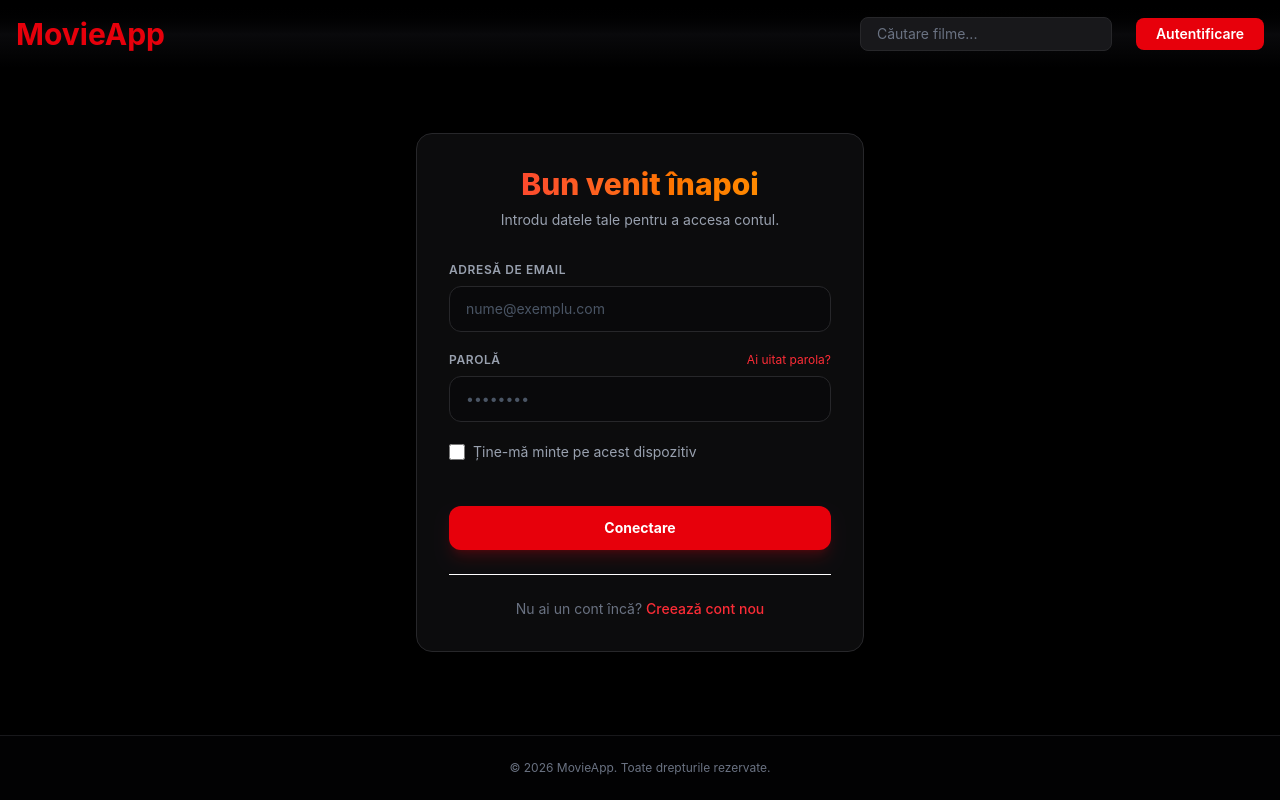
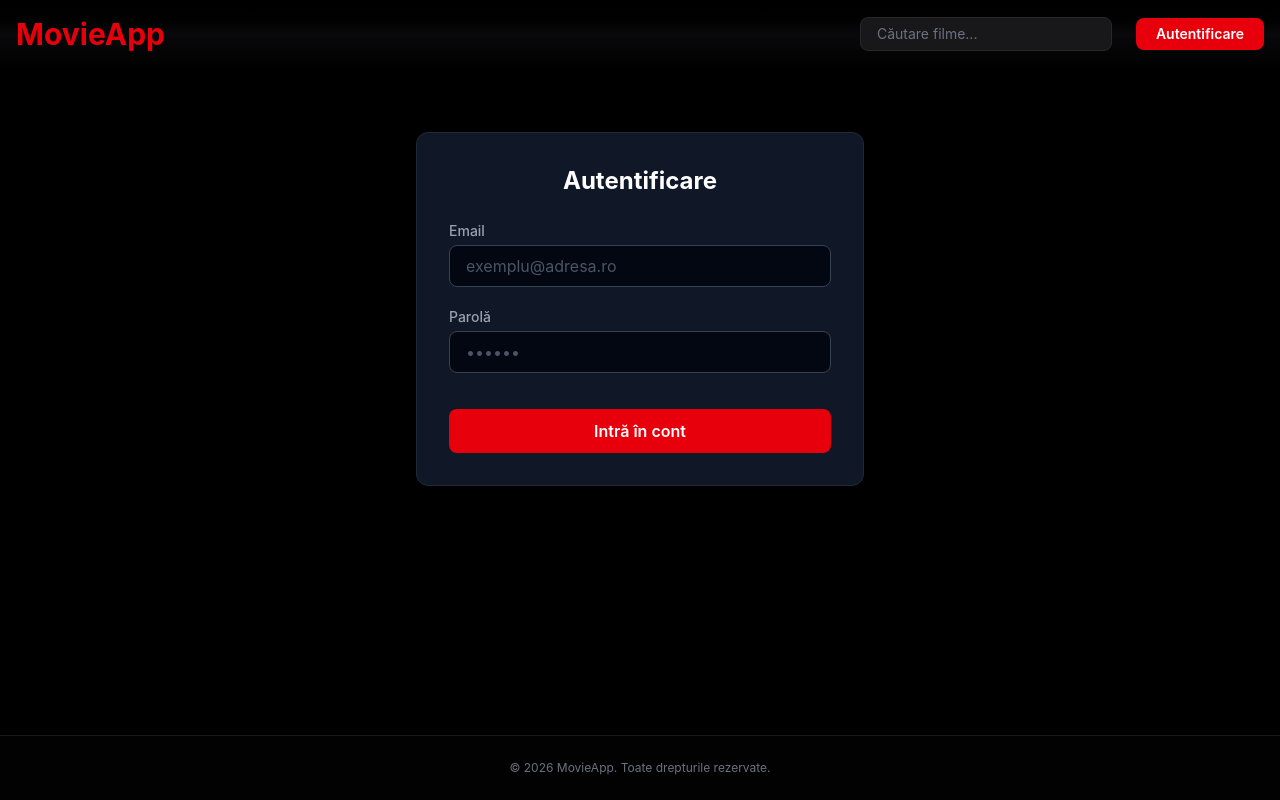
Before and after one commit to vlad-priscu-globant/movie-app-jul-2025, a Vue app: page /login in a window 1280 px wide. Built offline with nearby package versions, Linux system fonts and the light colour scheme.

Commit message:
session-4 material

```diff
--- a/package.json
+++ b/package.json
@@ -14,7 +14,8 @@
     "@tailwindcss/vite": "^4.3.2",
     "autoprefixer": "^10.5.3",
     "postcss": "^8.5.19",
-    "tailwindcss": "^4.3.2"
+    "tailwindcss": "^4.3.2",
+    "zod": "^4.4.3"
   },
   "devDependencies": {
     "@types/node": "^24.13.2",
--- a/src/views/LoginView.vue
+++ b/src/views/LoginView.vue
@@ -1,92 +1,94 @@
 <script setup lang="ts">
-import type { UserCredentials } from '../types';
+import { ref, reactive, watch } from 'vue'
+import { z } from 'zod'
 
-// În această sesiune ne concentrăm pe arhitectura statică și stilizare
-const handleLogin = (e: Event) => {
-  // exempla of getting a value form a form
-  // console.log(e.target[0].value)
-  e.preventDefault();
+// 1. Definim schema Zod
+const loginSchema = z.object({
+  email: z.string().min(1, 'Email-ul este obligatoriu').email('Adresa de email este invalidă'),
+  password: z.string().min(6, 'Parola trebuie să conțină minim 6 caractere')
+})
 
-  // Demonstrăm utilizarea tipului UserCredentials în TypeScript
-  const credentials: UserCredentials = {
-    email: "user@example.com",
-    password: "password123"
-  };
+// 1.5. Inferare tip TypeScript din schema Zod
+type LoginForm = z.infer<typeof loginSchema>
 
-};
+// 2. State formular
+// Folosim ref pentru a demonstra lucrul cu ref-uri pe obiecte (necesită .value în JS)
+const form = ref<LoginForm>({
+  email: '',
+  password: ''
+})
+
+// Folosim reactive pentru a demonstra starea grupată fără .value
+const errors = reactive<Record<keyof LoginForm, string>>({
+  email: '',
+  password: ''
+})
+
+// 3. Watchers: Curățăm erorile când utilizatorul reîncepe să scrie
+// Monitorizăm proprietățile din interiorul ref-ului folosind funcții getter (.value.prop)
+watch(() => form.value.email, () => {
+  if (errors.email) errors.email = ''
+})
+watch(() => form.value.password, () => {
+  if (errors.password) errors.password = ''
+})
+
+// 4. Computed: Verificăm silențios dacă formularul este valid (pentru a debloca butonul)
+// const isFormValid = computed(() => {
+//   return loginSchema.safeParse(form.value).success
+// })
+
+// 5. Validare finală la Submit
+const handleLogin = () => {
+  const result = loginSchema.safeParse(form.value)
+
+  if (!result.success) {
+    // Extragem erorile din Zod și le punem în starea de erori
+    const formattedErrors = result.error.format()
+    errors.email = formattedErrors.email?._errors[0] || ''
+    errors.password = formattedErrors.password?._errors[0] || ''
+    return
+  }
+
+  console.log('Formular valid! Date trimise către API:', result.data)
+}
 </script>
 
 <template>
-  <div class="flex items-center justify-center min-h-[75vh] px-4">
-    <div class="w-full max-w-md bg-zinc-900/50 border border-zinc-800 rounded-2xl p-8 backdrop-blur-lg shadow-2xl">
-      <div class="text-center mb-8">
-        <h2 class="text-3xl font-extrabold bg-gradient-to-r from-red-500 to-amber-500 bg-clip-text text-transparent">
-          Bun venit înapoi
-        </h2>
-        <p class="text-gray-400 text-sm mt-2">
-          Introdu datele tale pentru a accesa contul.
-        </p>
-      </div>
+  <div class="max-w-md mx-auto mt-10 bg-gray-900 p-8 rounded-xl shadow-2xl border border-gray-800">
+    <h2 class="text-2xl font-bold mb-6 text-center text-white">Autentificare</h2>
 
-      <form @submit="handleLogin" class="space-y-5">
+    <form @submit.prevent="handleLogin" class="flex flex-col gap-5">
       <div>
-          <label for="email" class="block text-xs font-semibold text-gray-400 uppercase tracking-wider mb-2">
-            Adresă de Email
-          </label>
+        <label class="block text-sm font-medium text-gray-400 mb-1">Email</label>
         <input
-            type="email"
-            id="email"
-            placeholder="nume@exemplu.com"
-            required
-            class="w-full bg-zinc-950 border border-zinc-800 rounded-xl px-4 py-3 text-white placeholder-gray-600 focus:outline-hidden focus:border-red-600 focus:ring-1 focus:ring-red-600/50 transition-all text-sm"
+          v-model="form.email"
+          type="text"
+          placeholder="exemplu@adresa.ro"
+          class="w-full bg-gray-950 text-white placeholder-gray-600 px-4 py-2 rounded-lg border focus:outline-hidden transition-colors"
+          :class="errors.email ? 'border-red-500 focus:border-red-500' : 'border-gray-700 focus:border-red-600'"
         />
+        <p v-if="errors.email" class="text-red-500 text-xs mt-1.5 font-medium">{{ errors.email }}</p>
       </div>
 
       <div>
-          <div class="flex justify-between items-center mb-2">
-            <label for="password" class="block text-xs font-semibold text-gray-400 uppercase tracking-wider">
-              Parolă
-            </label>
-            <a href="#" class="text-xs text-red-500 hover:underline">Ai uitat parola?</a>
-          </div>
+        <label class="block text-sm font-medium text-gray-400 mb-1">Parolă</label>
         <input
+          v-model="form.password"
           type="password"
-            id="password"
-            placeholder="••••••••"
-            required
-            class="w-full bg-zinc-950 border border-zinc-800 rounded-xl px-4 py-3 text-white placeholder-gray-600 focus:outline-hidden focus:border-red-600 focus:ring-1 focus:ring-red-600/50 transition-all text-sm"
+          placeholder="••••••"
+          class="w-full bg-gray-950 text-white placeholder-gray-600 px-4 py-2 rounded-lg border focus:outline-hidden transition-colors"
+          :class="errors.password ? 'border-red-500 focus:border-red-500' : 'border-gray-700 focus:border-red-600'"
         />
-        </div>
-
-        <div class="flex items-center">
-          <input
-            id="remember-me"
-            type="checkbox"
-            class="h-4 w-4 rounded-sm bg-zinc-950 border-zinc-800 text-red-600 focus:ring-0"
-          />
-          <label for="remember-me" class="ml-2 block text-sm text-gray-400 select-none">
-            Ține-mă minte pe acest dispozitiv
-          </label>
+        <p v-if="errors.password" class="text-red-500 text-xs mt-1.5 font-medium">{{ errors.password }}</p>
       </div>
 
       <button
         type="submit"
-          class="w-full bg-red-600 hover:bg-red-700 active:scale-95 text-white font-bold py-3 px-4 rounded-xl shadow-lg shadow-red-600/20 transition-all duration-200 mt-6 text-sm"
+        class="mt-4 text-white font-semibold py-2.5 rounded-lg transition-all bg-red-600 hover:bg-red-700 active:scale-95"
       >
-          Conectare
+        Intră în cont
       </button>
     </form>
-
-      <div class="text-center mt-6 pt-6 border-t border-zinc-850">
-        <p class="text-sm text-gray-500">
-          Nu ai un cont încă?
-          <a href="#" class="text-red-500 hover:underline font-medium">Creează cont nou</a>
-        </p>
-      </div>
-    </div>
   </div>
 </template>
-
-<style scoped>
-/* Însoțit integral de Tailwind utility classes */
-</style>
```
Also changed, not shown: src/views/HomeView.vue (+40 -147 lines), 1 other file (tests, documents, lock files or other folders). Lines whose indentation alone changed are shown as unchanged.
